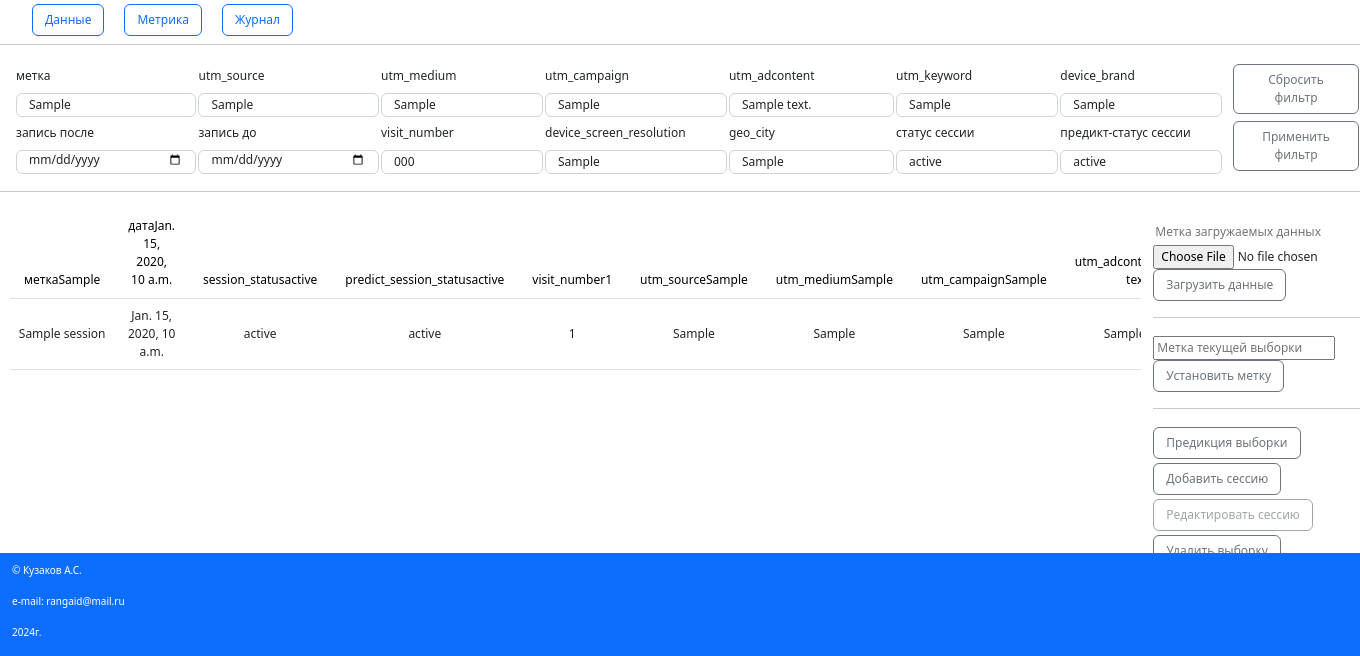
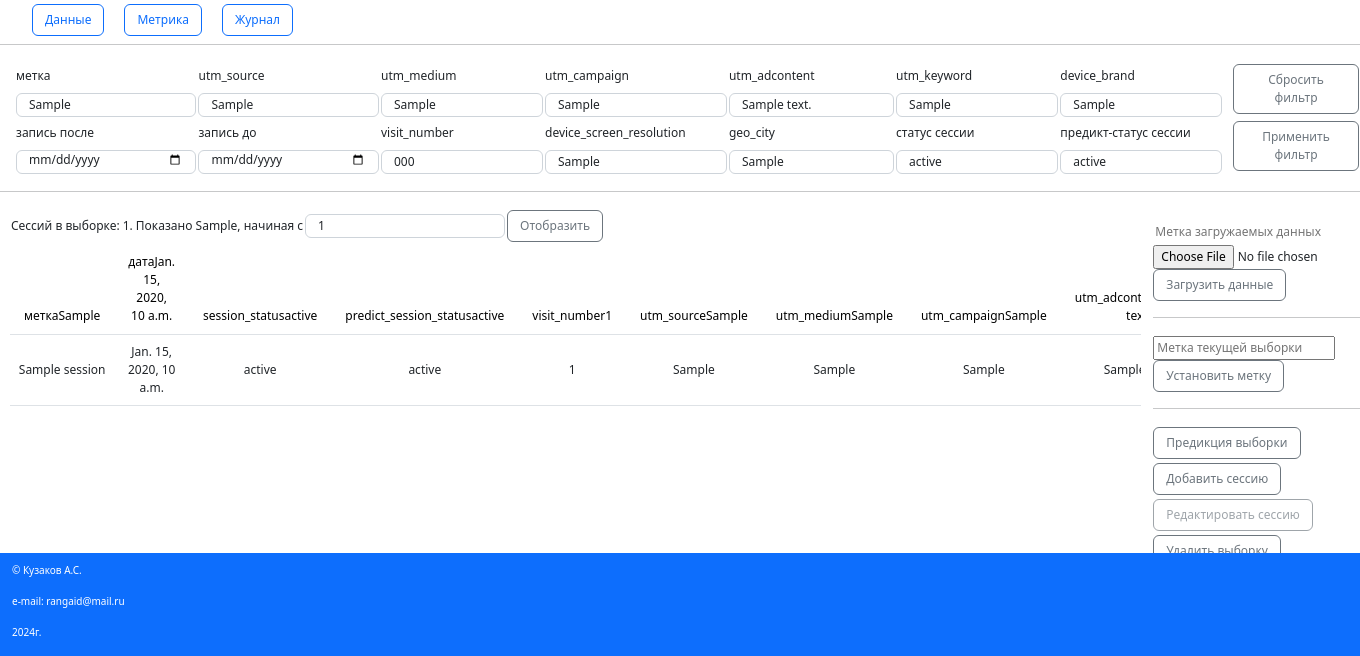
Before and after one commit to andrey-commits/SessionPredictor, a Django app: template S_Predictor/session_predictor/templates/HauptView.html in a window 1360 px wide. Shown: the part 144-800 px from the top of that part. Run offline with Django 5.2, Linux system fonts and the light colour scheme; the template is opened without the code that fills it: most values are stand-ins (such as "Sample title", 1, 10 or a date in 2020); the page is wider than the window, and the part outside it is not shown; some libraries are stand-ins or nearby versions.

Commit message:
Data-Session-Scroller Realisation. Menge session.

```diff
--- a/S_Predictor/S_Predictor/settings.py
+++ b/S_Predictor/S_Predictor/settings.py
@@ -68,6 +68,8 @@ TEMPLATES = [
     },
 ]
 
+ASGI_APPLICATION = 'S_Predictor.asgi.application'
+
 WSGI_APPLICATION = 'S_Predictor.wsgi.application'
 
 
--- a/S_Predictor/session_predictor/filters/FiltersData.xml
+++ b/S_Predictor/session_predictor/filters/FiltersData.xml
@@ -1,4 +1,4 @@
-<filters><metka />
+<filters><metka>experiment</metka>
     <begin_date>2024-02-01</begin_date>
     <end_date>2024-03-31</end_date>
     <visit_number />
--- a/S_Predictor/session_predictor/repositories/repository_session.py
+++ b/S_Predictor/session_predictor/repositories/repository_session.py
@@ -1,5 +1,5 @@
+import asyncio
 import datetime
-
 from .abstract_repository import AbstractRepository
 from ..models import Session
 
--- a/S_Predictor/session_predictor/sorters/SortersData.xml
+++ b/S_Predictor/session_predictor/sorters/SortersData.xml
@@ -1,4 +1,4 @@
-<sorters><metka>&#11107;</metka>
+<sorters><metka />
     <date>&#11105;</date>
     <visit_number />
     <utm_source />
--- a/S_Predictor/session_predictor/static/css_secondary/tableStyle.css
+++ b/S_Predictor/session_predictor/static/css_secondary/tableStyle.css
@@ -6,7 +6,7 @@ margin-left:15px;
 .haupt_table
 {
 overflow-x:auto;
-max-height:45vh;
+max-height:40vh;
 }
 
 .table_session
--- a/S_Predictor/session_predictor/templates/HauptView.html
+++ b/S_Predictor/session_predictor/templates/HauptView.html
@@ -183,12 +183,19 @@
     </div>
   <hr/>
   <div class="row">
-    <div class="col-10 haupt_table">
+    <div class="col-10">
+      <div class="row">
+        <div class="col-12">
+      <table style="font-size:12px;margin-left:10px;"><tr><td>Сессий в выборке: {{ n_sessions }}.</td><td><form method="post" action="">{% csrf_token %}<table style="font-size:12px;"><tr><td>Показано {{ menge_sessions }}, начиная с </td><td><input type="number" name="page_number" class="form-control" value = "{{ page_number }}"></td><td><button type="submit" class="btn btn-outline-secondary">Отобразить</button></td></tr></table></form></td></tr></table>
+      </div>
+        </div>
+      <div class="row">
+        <div class="col-12 haupt_table">
       <table id="sessions" class="table table_session" cellspacing="0" width="95%">
         <thead>
         <th scope="col"><form method="post" action="sorterexecutor/">{% csrf_token %}<input type="hidden" name="sort_metka" value="sort"><button class="header_session" type="submit">метка{{ sort_metka }}</button></form></th>
         <th scope="col"><form method="post" action="sorterexecutor/">{% csrf_token %}<input type="hidden" name="sort_date" value="sort"><button class="header_session" type="submit">дата{{ sort_date }}</button></form></th>
-                <th scope="col"><form method="post" action="sorterexecutor/">{% csrf_token %}<input type="hidden" name="sort_session_status" value="sort"><button class="header_session" type="submit">session_status{{ sort_session_status }}</button></form></th>
+        <th scope="col"><form method="post" action="sorterexecutor/">{% csrf_token %}<input type="hidden" name="sort_session_status" value="sort"><button class="header_session" type="submit">session_status{{ sort_session_status }}</button></form></th>
         <th scope="col"><form method="post" action="sorterexecutor/">{% csrf_token %}<input type="hidden" name="sort_predict_session_status" value="sort"><button class="header_session" type="submit">predict_session_status{{ sort_predict_session_status }}</button></form></th>
         <th scope="col"><form method="post" action="sorterexecutor/">{% csrf_token %}<input type="hidden" name="sort_visit_number" value="sort"><button class="header_session" type="submit">visit_number{{ sort_visit_number }}</button></form></th>
         <th scope="col"><form method="post" action="sorterexecutor/">{% csrf_token %}<input type="hidden" name="sort_utm_source" value="sort"><button class="header_session" type="submit">utm_source{{ sort_utm_source }}</button></form></th>
@@ -217,11 +224,12 @@
               <td name="{{ session.id }}" class="session-row">{{ session.device_brand }}</td>
               <td name="{{ session.id }}" class="session-row">{{ session.device_screen_resolution }}</td>
               <td name="{{ session.id }}" class="session-row">{{ session.geo_city }}</td>
-
             </tr>
           {% endfor %}
         </tbody>
       </table>
+          </div>
+      </div>
     </div>
      <div class="col-2">
        <ul class="header_ul">
```
Also changed, not shown: S_Predictor/session_predictor/views.py (+24 -2 lines).
